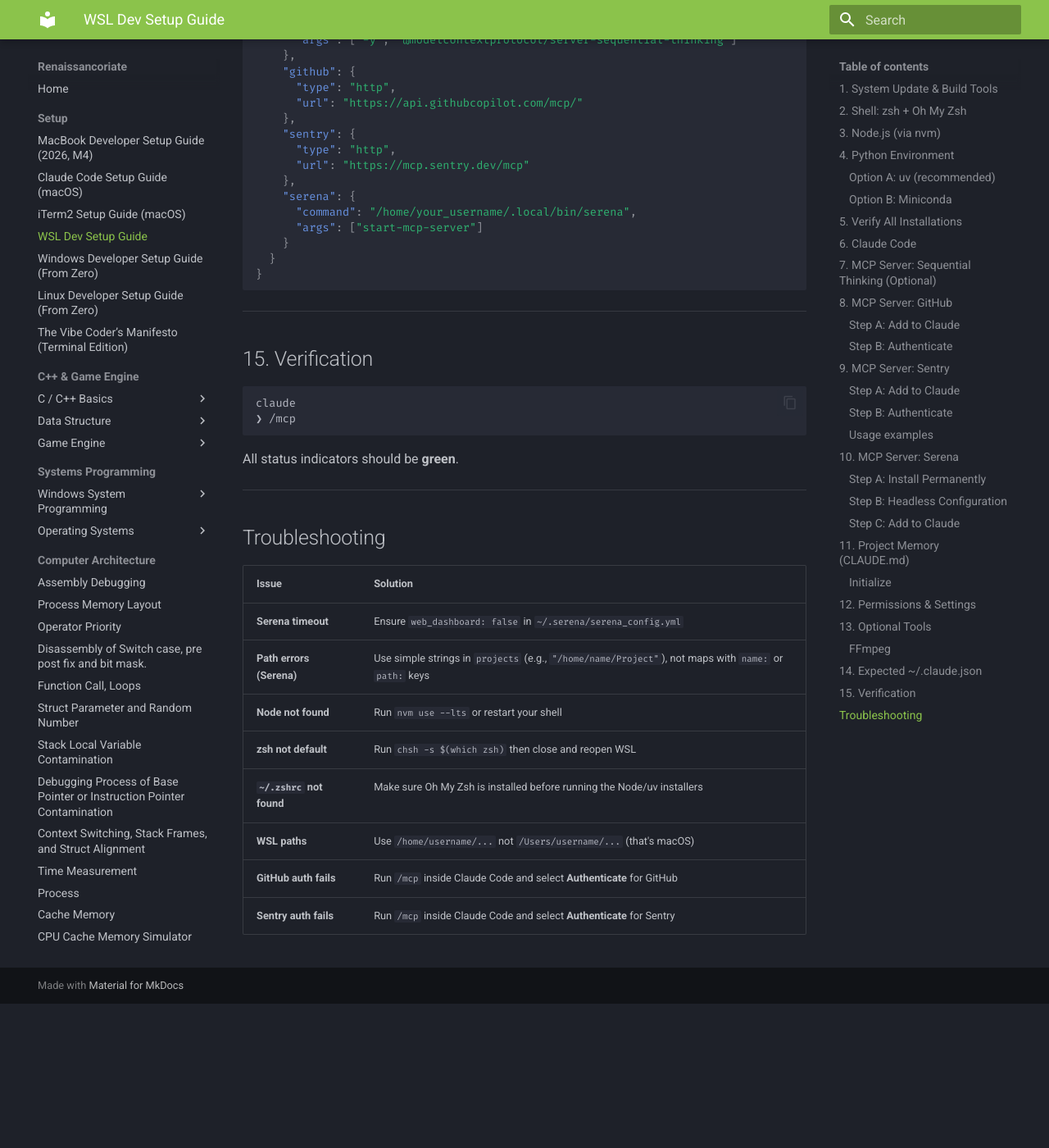
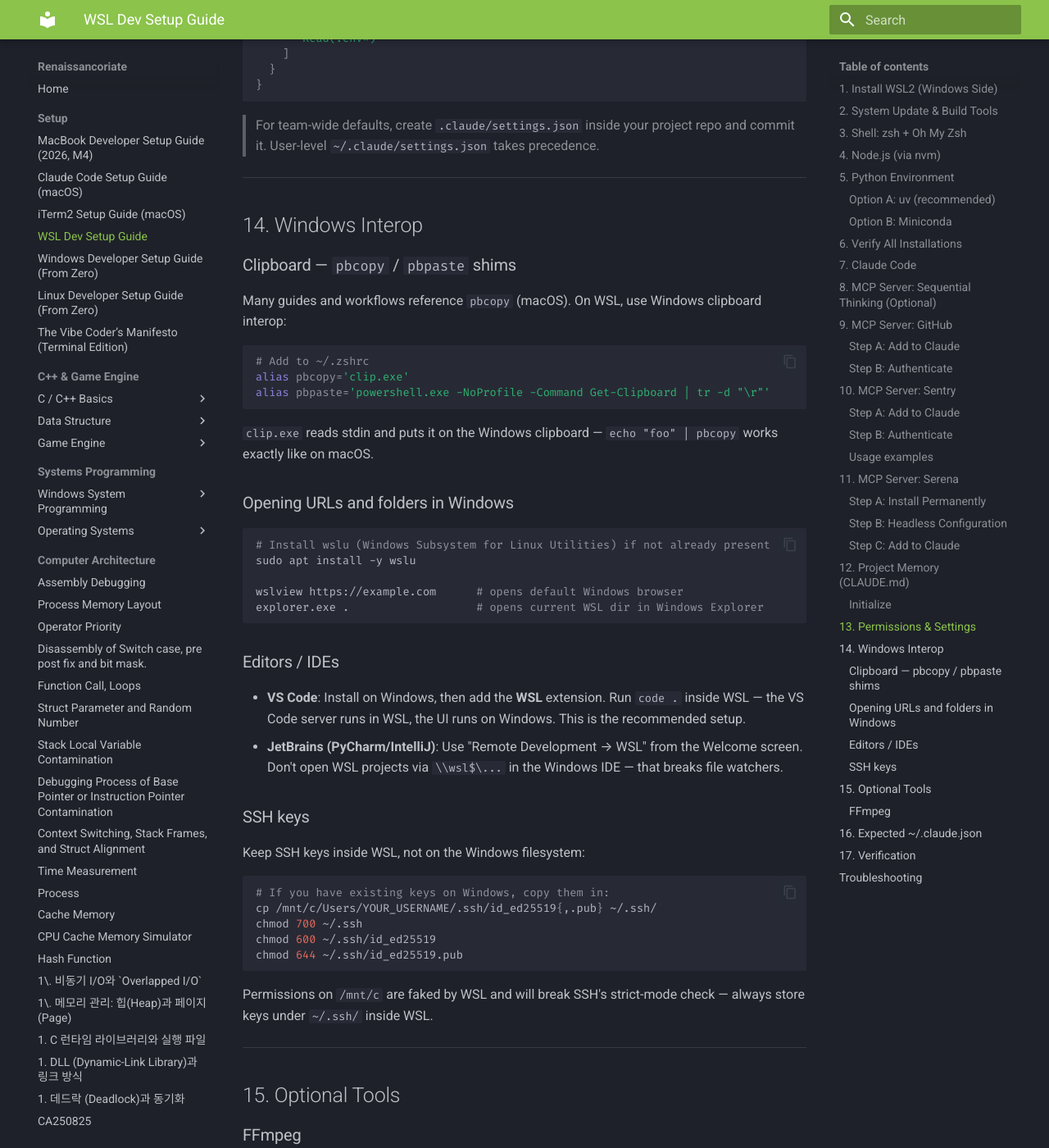
Before and after one commit to renaissancor/renaissancor.github.io, an MkDocs documentation site: the page built from docs/Setup/WSL_Setup_Claude.md, in a window 1280 px wide and 1400 px high, scrolled down 6561 px. Shown: the whole window at 82% size. Built offline with MkDocs 1.6.1 and Material for MkDocs 9.7.7, drawn with Linux system fonts in a browser that asks for light colours; before the commit the page ends 7785 px from its top, so only the background shows below that; some of the changed text lies outside the part shown.

Commit message:
docs : standardize setup guides across WSL, Linux, and Windows
- WSL: add WSL2 install prereqs, filesystem perf warning, clipboard shims, IDE guidance
- Linux: switch Claude Code install to native binary, add Sentry MCP
- Windows: add Sentry MCP
- All: mark Sequential Thinking as optional, update checklists for 4 MCP servers

Co-Authored-By: Claude Opus 4.6 <noreply@anthropic.com>

````diff
--- a/docs/Setup/WSL_Setup_Claude.md
+++ b/docs/Setup/WSL_Setup_Claude.md
@@ -4,7 +4,34 @@ This guide configures a **Claude Code** terminal environment on Windows (WSL/Ubu
 
 ---
 
-## 1. System Update & Build Tools
+## 1. Install WSL2 (Windows Side)
+
+> Run these commands in **PowerShell (Admin)** — right-click Start → Terminal (Admin). Everything after this step runs inside WSL.
+
+```powershell
+# Install WSL2 + Ubuntu (if not already present)
+wsl --install -d Ubuntu
+
+# Keep WSL and the kernel up to date
+wsl --update
+```
+
+Verify WSL2 is active:
+
+```powershell
+wsl --list --verbose
+# VERSION column must be 2 for Ubuntu
+```
+
+If it shows version 1, convert: `wsl --set-version Ubuntu 2`.
+
+Launch Ubuntu once to create your Linux user, then close PowerShell. **All remaining steps run inside the WSL terminal.**
+
+> **Performance rule:** Always keep projects under `~/` inside WSL. The `/mnt/c/` mount is Windows NTFS bridged through WSL — it is **10-100x slower** for git, node_modules, and file-watching. Never clone repos to `/mnt/c/Users/...`.
+
+---
+
+## 2. System Update & Build Tools
 
 ```bash
 sudo apt update && sudo apt upgrade -y && sudo apt autoremove -y
@@ -288,7 +315,52 @@ Create or edit `~/.claude/settings.json`:
 
 ---
 
-## 13. Optional Tools
+## 14. Windows Interop
+
+### Clipboard — `pbcopy` / `pbpaste` shims
+
+Many guides and workflows reference `pbcopy` (macOS). On WSL, use Windows clipboard interop:
+
+```bash
+# Add to ~/.zshrc
+alias pbcopy='clip.exe'
+alias pbpaste='powershell.exe -NoProfile -Command Get-Clipboard | tr -d "\r"'
+```
+
+`clip.exe` reads stdin and puts it on the Windows clipboard — `echo "foo" | pbcopy` works exactly like on macOS.
+
+### Opening URLs and folders in Windows
+
+```bash
+# Install wslu (Windows Subsystem for Linux Utilities) if not already present
+sudo apt install -y wslu
+
+wslview https://example.com      # opens default Windows browser
+explorer.exe .                   # opens current WSL dir in Windows Explorer
+```
+
+### Editors / IDEs
+
+- **VS Code**: Install on Windows, then add the **WSL** extension. Run `code .` inside WSL — the VS Code server runs in WSL, the UI runs on Windows. This is the recommended setup.
+- **JetBrains (PyCharm/IntelliJ)**: Use "Remote Development → WSL" from the Welcome screen. Don't open WSL projects via `\\wsl$\...` in the Windows IDE — that breaks file watchers.
+
+### SSH keys
+
+Keep SSH keys inside WSL, not on the Windows filesystem:
+
+```bash
+# If you have existing keys on Windows, copy them in:
+cp /mnt/c/Users/YOUR_USERNAME/.ssh/id_ed25519{,.pub} ~/.ssh/
+chmod 700 ~/.ssh
+chmod 600 ~/.ssh/id_ed25519
+chmod 644 ~/.ssh/id_ed25519.pub
+```
+
+Permissions on `/mnt/c` are faked by WSL and will break SSH's strict-mode check — always store keys under `~/.ssh/` inside WSL.
+
+---
+
+## 15. Optional Tools
 
 ### FFmpeg
 
@@ -299,7 +371,7 @@ ffmpeg -version
 
 ---
 
-## 14. Expected `~/.claude.json`
+## 16. Expected `~/.claude.json`
 
 Your final configuration should look like:
 
@@ -328,7 +400,7 @@ Your final configuration should look like:
 
 ---
 
-## 15. Verification
+## 17. Verification
 
 ```bash
 claude
@@ -343,6 +415,8 @@ All status indicators should be **green**.
 
 | Issue | Solution |
 |---|---|
+| **WSL version is 1** | From PowerShell: `wsl --set-version Ubuntu 2` |
+| **Slow git/npm operations** | Move your project to `~/` inside WSL — `/mnt/c` is 10-100x slower |
 | **Serena timeout** | Ensure `web_dashboard: false` in `~/.serena/serena_config.yml` |
 | **Path errors (Serena)** | Use simple strings in `projects` (e.g., `"/home/name/Project"`), not maps with `name:` or `path:` keys |
 | **Node not found** | Run `nvm use --lts` or restart your shell |
@@ -351,3 +425,5 @@ All status indicators should be **green**.
 | **WSL paths** | Use `/home/username/...` not `/Users/username/...` (that's macOS) |
 | **GitHub auth fails** | Run `/mcp` inside Claude Code and select **Authenticate** for GitHub |
 | **Sentry auth fails** | Run `/mcp` inside Claude Code and select **Authenticate** for Sentry |
+| **Clipboard not working** | Ensure `alias pbcopy='clip.exe'` is in `~/.zshrc` and restart your shell |
+| **VS Code can't see WSL** | Install the **WSL** extension in VS Code on the Windows side |
````
Also changed, not shown: other parts of docs/Setup/WSL_Setup_Claude.md (+11 -11 lines), docs/Setup/Linux_Dev_Setup.md (+46 -8 lines), docs/Setup/Windows_Dev_Setup.md (+42 -7 lines).
